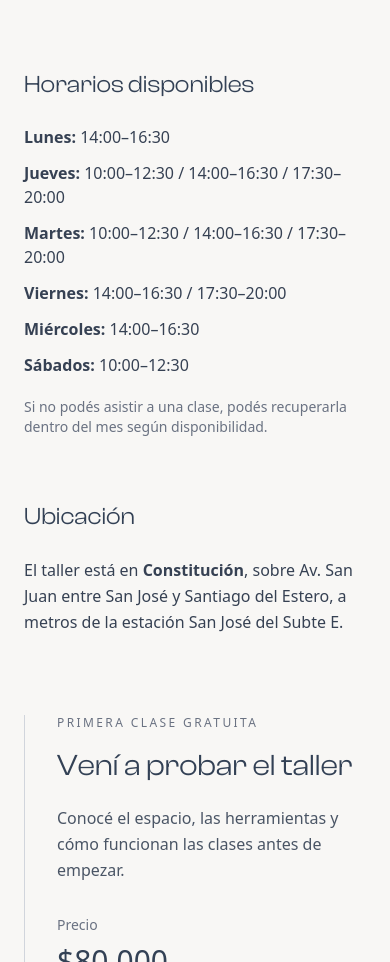
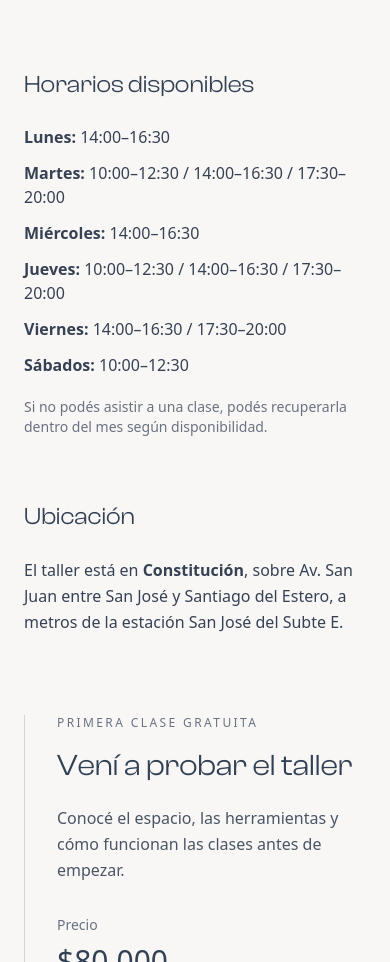
Before and after one commit to MarianoReyG/atelierdejoyeria, a React (Vite) app in the folder frontend/: page /cursos/taller-inicial in a window 390 px wide. Shown: the part 1681-2643 px from the top of the page. Built offline with nearby package versions, Linux system fonts and the light colour scheme.

Commit message:
horarios taller inicial

```diff
--- a/frontend/src/pages/CoursesDetails/InitialCourseDetail.jsx
+++ b/frontend/src/pages/CoursesDetails/InitialCourseDetail.jsx
@@ -100,7 +100,30 @@ function InitialCourseDetail() {
                 Horarios disponibles
               </h2>
 
-              <div className="grid sm:grid-cols-2 gap-x-10 gap-y-3 text-gray-700">
+              <div className="grid sm:grid-cols-2 gap-x-10 gap-y-3 text-gray-700 md:hidden">
+                <p>
+                  <strong>Lunes:</strong> 14:00–16:30
+                </p>
+                <p>
+                  <strong>Martes:</strong> 10:00–12:30 / 14:00–16:30 /
+                  17:30–20:00
+                </p>
+                <p>
+                  <strong>Miércoles:</strong> 14:00–16:30
+                </p>
+                <p>
+                  <strong>Jueves:</strong> 10:00–12:30 / 14:00–16:30 /
+                  17:30–20:00
+                </p>
+                <p>
+                  <strong>Viernes:</strong> 14:00–16:30 / 17:30–20:00
+                </p>
+                <p>
+                  <strong>Sábados:</strong> 10:00–12:30
+                </p>
+              </div>
+
+              <div className="hidden md:grid sm:grid-cols-2 gap-x-10 gap-y-3 text-gray-700 ">
                 <p>
                   <strong>Lunes:</strong> 14:00–16:30
                 </p>
```
